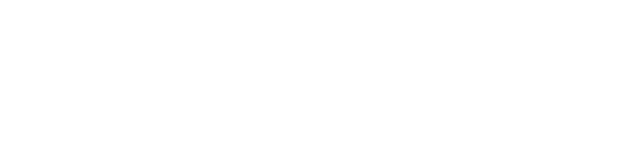
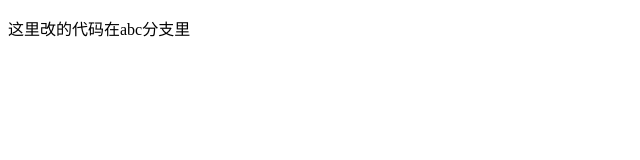
Before and after one commit to fan123abc/tata, a plain HTML site: page index.html in a window 1280 px wide. Shown: the whole page, without its empty margins (0-640 px from the left). Drawn offline with Linux system fonts and the light colour scheme.

Commit message:
分支测试

```diff
--- a/index.html
+++ b/index.html
@@ -6,6 +6,6 @@
 	<title>Document</title>
 </head>
 <body>
-
+	<p>这里改的代码在abc分支里</p>
 </body>
 </html>
```
